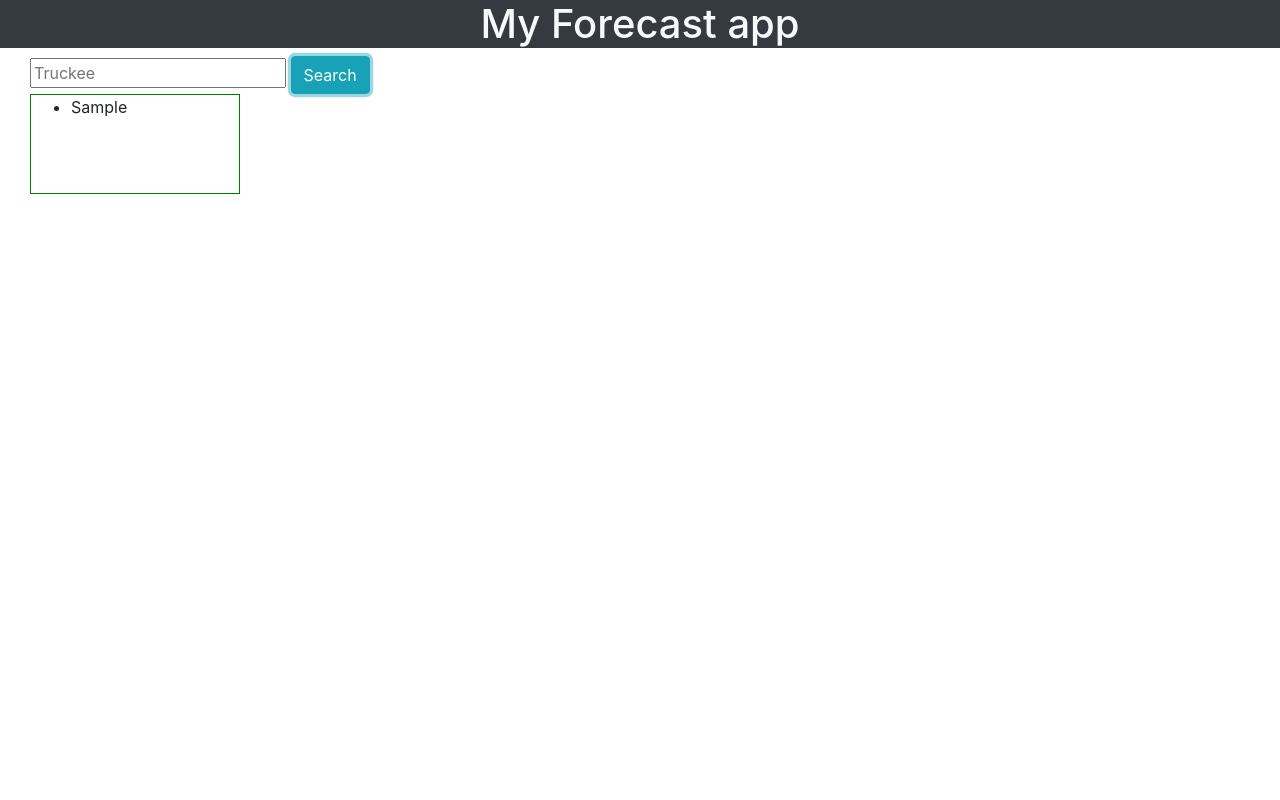
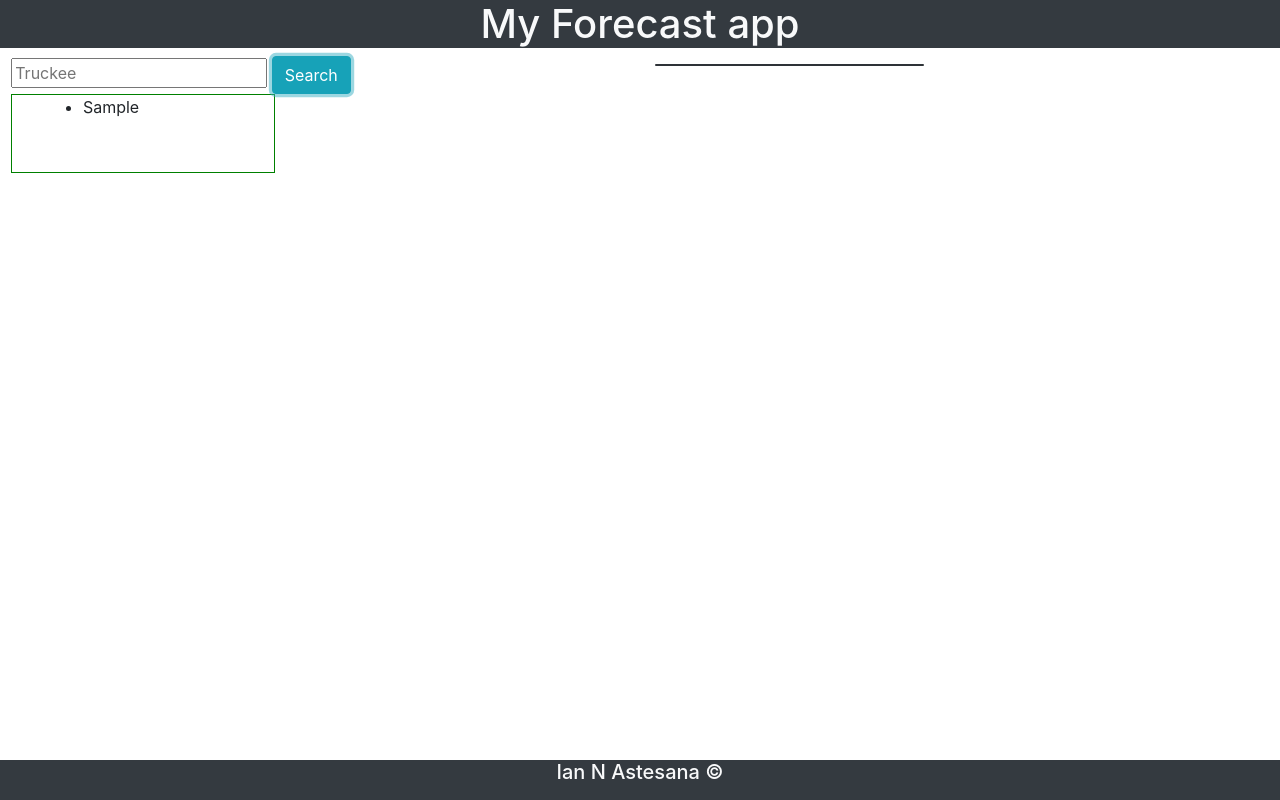
Before and after one commit to Greezon/weather-dashboard, a plain HTML site: page index.html in a window 1280 px wide. Both pictures are taken after typing "Sample" into the empty fields and a click on the button "Search". Drawn offline with nearby package versions, Linux system fonts and the light colour scheme; no server answers.

Commit message:
Finished the styling, and worked a few bugs out.

```diff
--- a/assets/main.js
+++ b/assets/main.js
@@ -4,6 +4,7 @@ var recentSearches = []
 recentSearches = JSON.parse(localStorage.getItem("Search History"))
 if (recentSearches === undefined || recentSearches === null){
     recentSearches = [];
+    alert("This is your first time here! Please, type in the city you want to search on!")
 }
 
 displaySearchHistory()
@@ -23,13 +24,13 @@ $("#inputSearch").on("click", function () {
     var userInput = $("#userInputField").val()
     console.log(userInput)
     currentForecast(userInput)
-    fiveDayForecast(userInput)
     recentSearches.push(userInput)
     localStorage.setItem("Search History", JSON.stringify(recentSearches))
     displaySearchHistory()
 })
 
 function currentForecast(cityname) {
+    fiveDayForecast(cityname)
     var queryVal = `https://api.openweathermap.org/data/2.5/weather?q=${cityname}&appid=${apiKey}&units=imperial`
     var currentDate = new Date().toLocaleDateString()
     $.ajax({
@@ -45,7 +46,7 @@ function currentForecast(cityname) {
             <h6>Temp: ${apiFunction.main.temp}</h6>
             <p>Wind Speed: ${apiFunction.wind.speed}</p>
             <p>Description: ${apiFunction.weather[0].description}</p>
-            <img src="https://openweathermap.org/img/wn/${apiFunction.weather[0].icon}@2x.png">
+            <img class="images" src="https://openweathermap.org/img/wn/${apiFunction.weather[0].icon}@2x.png">
             <p>Humidity: ${apiFunction.main.humidity}</p>
             <p>Longitude: ${lon}</p>
             <p>Lattitude: ${lat}</p>
@@ -58,9 +59,17 @@ function currentForecast(cityname) {
           }).then(function (apiFunction) {
             console.log(apiFunction);
             $("#currentForecast").append(`
-           <p id="uv" class=""> UV Index: ${apiFunction.value}</p>
+           <p id="uv" class="card-text"> UV Index: ${apiFunction.value}</p>
             `)
-            // if (apiFunction.value > "2"){}
+            if (apiFunction.value <= 2){
+                $("#uv").addClass("bg-success")
+             } else if (apiFunction.value > 2 &&  apiFunction.value < 6){
+                $("#uv").addClass("bg-info")
+             } else if (apiFunction.value >= 6 && apiFunction.value <= 7){
+                $("#uv").addClass("bg-warning")
+             } else {
+                $("#uv").addClass("bg-danger")
+             }
 
           });
     })
@@ -77,24 +86,14 @@ function fiveDayForecast(cityname) {
         // starting at noon, and incrementing by 8 because that is 24 hours
         for (let i = 2; i < apiFunction.list.length; i+=8) {
             const myDate = new Date(apiFunction.list[i].dt_txt).toLocaleDateString();
-            $("#fiveDayForecast").append(`<div class="card">
+            $("#fiveDayForecast").append(`<div class="card fdf p-5 bg-secondary text-light">
             <h5>${myDate}</h5>
             <h6>Temp: ${apiFunction.list[i].main.temp}</h6>
             <p>Wind Speed: ${apiFunction.list[i].wind.speed}</p>
             <p>Description: ${apiFunction.list[i].weather[0].description}</p>
-            <img src="https://openweathermap.org/img/wn/${apiFunction.list[i].weather[0].icon}@2x.png">
+            <img class="images" src="https://openweathermap.org/img/wn/${apiFunction.list[i].weather[0].icon}@2x.png">
             <p>Humidity: ${apiFunction.list[i].main.humidity}</p>
             </div>`)
-        var lat = apiFunction.city.coord.lat
-        var lon = apiFunction.city.coord.lon
-        var uvUrl = `http://api.openweathermap.org/data/2.5/uvi?appid=${apiKey}&lat=${lat}&lon=${lon}`
-        $.ajax({
-            method: "GET",
-            url: uvUrl,
-            dataType: "json",
-          }).then(function (apiFunction) {
-            // console.log(apiFunction)
-          });
         }
 
     })
--- /dev/null
+++ b/assets/style.css
@@ -0,0 +1,35 @@
+#currentForecast{
+    width: 43%;
+
+
+}
+
+#fiveDayForecast{
+    display: flex;
+    padding-top: 2%;
+
+}
+.fdf{
+    width: 20%;
+}
+
+footer{
+    position: fixed;
+    bottom: 0;
+    width: 100%;
+    height: 5%;
+}
+#shs{
+    border:1px solid green;
+    width:43%;
+    height:99%;
+    overflow-y:scroll;
+    padding-left: 5%;
+}
+#aside{
+    padding-left: 2%;
+}
+
+.images{
+    width: 30%;
+}
--- a/index.html
+++ b/index.html
@@ -6,36 +6,50 @@
     <meta name="viewport" content="width=device-width, initial-scale=1.0">
     <link rel="stylesheet" href="https://stackpath.bootstrapcdn.com/bootstrap/4.2.1/css/bootstrap.min.css"
         integrity="sha384-GJzZqFGwb1QTTN6wy59ffF1BuGJpLSa9DkKMp0DgiMDm4iYMj70gZWKYbI706tWS" crossorigin="anonymous">
-    <title>Document</title>
+    <link rel="stylesheet" href="./assets/style.css">
+    <title>E's Weather Forecast App</title>
 </head>
 
 <body>
+    <!-- Header Start -->
     <header>
         <h1 class="bg-dark text-light text-center">My Forecast app</h1>
     </header>
+    <!-- Header End -->
 
-    <div class="conainer col-10">
-
-            <div class="col-md-6">
+    <!-- search section start -->
+    <div class="conainer">
+        <div class="row">
+            <div class="col-md-6" id="aside">
                 <input type="text" id="userInputField" placeholder="Truckee">
                 <button class="btn btn-info" id="inputSearch">Search</button>
-                <div style="border:1px solid green; width:43%; height:100px; overflow-y:scroll;"> <ul id="searchHistory"></ul>
+                <div id="shs">
+                    <ul id="searchHistory"></ul>
                 </div>
             </div>
+            <!-- search section end -->
 
-
-
+            <!-- current forecast start -->
             <div class="col-md-6">
                 <h3 id="city-name"></h3>
-                <div id="currentForecast" class="container"></div>
+                <div id="currentForecast" class="card bg-dark text-light"></div>
             </div>
+        </div>
+        <!-- current forecast end -->
 
+        <!-- 5day forecast start -->
+        <div class="row">
             <div class="col-md-12">
-                <div class="col-md-3" id="fiveDayForecast"></div>
+                <div id="fiveDayForecast"></div>
             </div>
+        </div>
+        <!-- 5 day forecast end -->
 
-
-
+        <!-- footer start -->
+        <footer class="bg-dark text-light text-center">
+            <h5>Ian N Astesana &copy;</h5>
+        </footer>
+        <!-- footer end -->
 
 
     </div>
```
